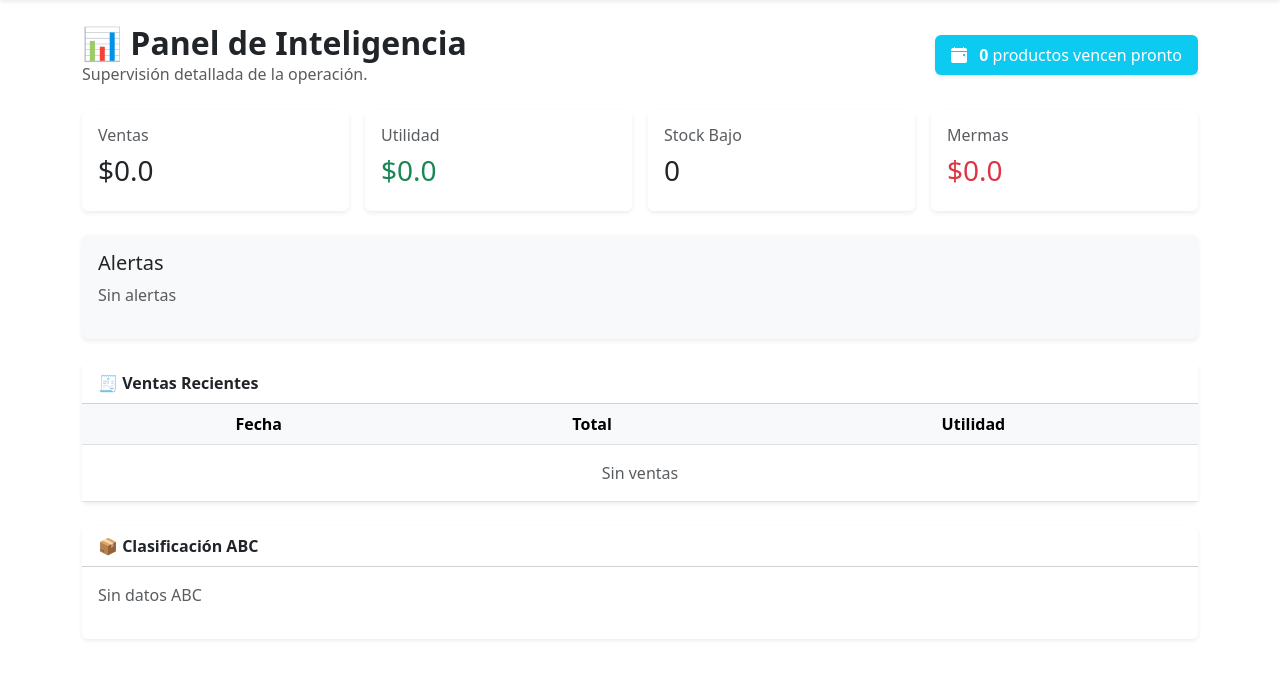
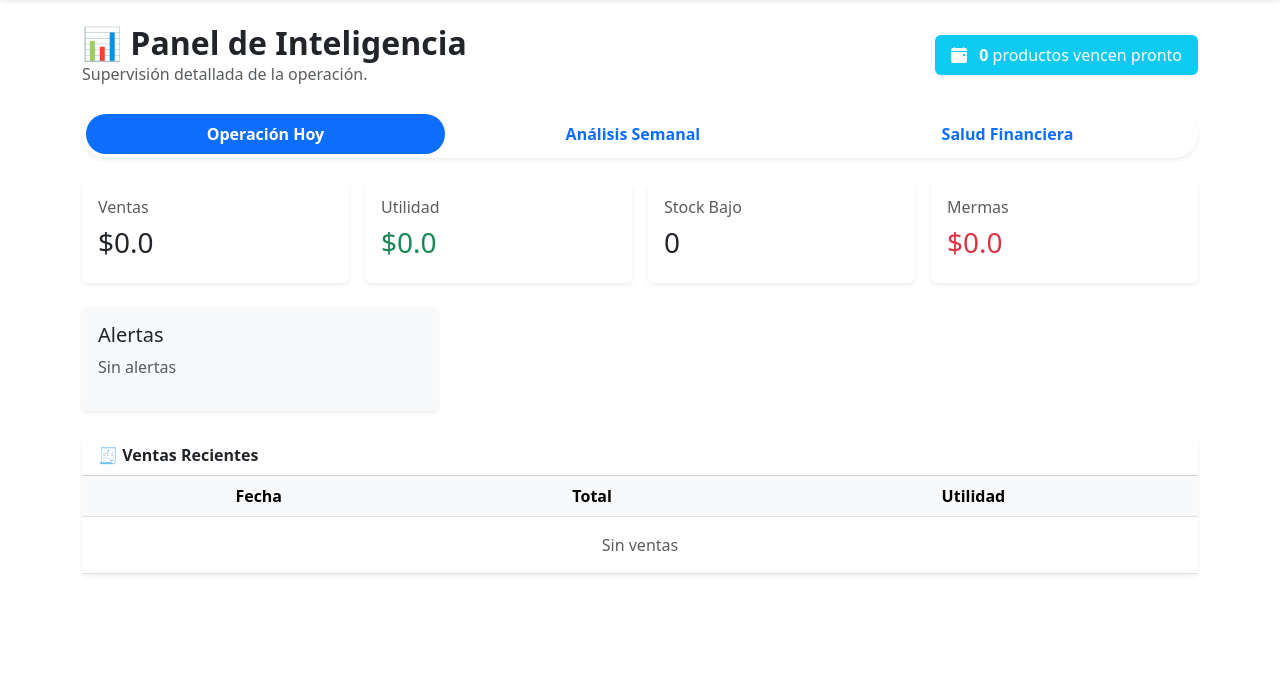
Before and after one commit to Victormanzou/ANDROID, a Flask app: page / in a window 1280 px wide. Shown: the part 56-735 px from the top of the page. Run offline with Flask 3, Linux system fonts and the light colour scheme; data comes from the database, SQL or seed files in the repository.

Commit message:
Actualizar index.html

```diff
--- a/templates/index.html
+++ b/templates/index.html
@@ -21,7 +21,34 @@
     </div>
 </div>
 
+<!-- NAV -->
+<ul class="nav nav-pills nav-fill mb-4 bg-white shadow-sm p-1 rounded-pill">
+
+    <li class="nav-item">
+        <button class="nav-link active rounded-pill fw-bold" data-bs-toggle="pill" data-bs-target="#hoy">
+            Operación Hoy
+        </button>
+    </li>
+
+    <li class="nav-item">
+        <button class="nav-link rounded-pill fw-bold" data-bs-toggle="pill" data-bs-target="#semana">
+            Análisis Semanal
+        </button>
+    </li>
+
+    <li class="nav-item">
+        <button class="nav-link rounded-pill fw-bold" data-bs-toggle="pill" data-bs-target="#finanzas">
+            Salud Financiera
+        </button>
+    </li>
+
+</ul>
+
+<div class="tab-content">
+
 <!-- ================= HOY ================= -->
+<div class="tab-pane fade show active" id="hoy">
+
     <div class="row g-3 mb-4">
 
         <div class="col-md-3">
@@ -61,7 +88,10 @@
     </div>
 
     <!-- ALERTAS -->
-<div class="card shadow-sm border-0 bg-light mb-4">
+    <div class="row g-4">
+
+        <div class="col-lg-4">
+            <div class="card shadow-sm border-0 bg-light">
                 <div class="card-body">
                     <h5>Alertas</h5>
 
@@ -73,11 +103,15 @@
                     {% else %}
                         <p class="text-muted">Sin alertas</p>
                     {% endfor %}
+
+                </div>
             </div>
         </div>
 
-<!-- VENTAS RECIENTES -->
-<div class="card shadow-sm border-0">
+    </div>
+
+    <!-- VENTAS -->
+    <div class="card shadow-sm border-0 mt-4">
         <div class="card-header bg-white fw-bold">
             🧾 Ventas Recientes
         </div>
@@ -113,31 +147,45 @@
         </div>
     </div>
 
-<!-- ABC -->
-<div class="card shadow-sm border-0 mt-4">
-    <div class="card-header bg-white fw-bold">
-        📦 Clasificación ABC
 </div>
 
+<!-- ================= SEMANA ================= -->
+<div class="tab-pane fade" id="semana">
+
+    <div class="card">
         <div class="card-body">
-
-        {% if abc_productos %}
-            {% for p in abc_productos %}
-                <div class="d-flex justify-content-between mb-2">
-                    <span>{{ p.nombre }}</span>
-                    <span class="badge
-                        {% if p.clase == 'A' %}bg-success
-                        {% elif p.clase == 'B' %}bg-warning text-dark
-                        {% else %}bg-danger{% endif %}">
-                        {{ p.clase }}
-                    </span>
+            <canvas id="graficaVentas" height="300"></canvas>
         </div>
-            {% endfor %}
-        {% else %}
-            <p class="text-muted">Sin datos ABC</p>
-        {% endif %}
+    </div>
 
 </div>
+
+<!-- ================= FINANZAS ================= -->
+<div class="tab-pane fade" id="finanzas">
+
+    <div class="card p-4 shadow-sm border-0">
+
+        <h5>💰 Resumen</h5>
+
+        <div class="d-flex justify-content-between">
+            <span>Ingresos</span>
+            <strong>${{ (ingresos or 0) | float | round(2) }}</strong>
+        </div>
+
+        <div class="d-flex justify-content-between">
+            <span>Gastos</span>
+            <strong>${{ (gastos or 0) | float | round(2) }}</strong>
+        </div>
+
+        <div class="d-flex justify-content-between">
+            <span>Utilidad</span>
+            <strong>${{ (utilidad or 0) | float | round(2) }}</strong>
+        </div>
+
+    </div>
+
+</div>
+
 </div>
 
 <!-- MODAL -->
@@ -161,26 +209,4 @@
     </div>
 </div>
 
-<!-- CHARTS -->
-<script src="https://cdn.jsdelivr.net/npm/chart.js"></script>
-
-<script>
-document.addEventListener('DOMContentLoaded', function() {
-
-    new Chart(document.getElementById('graficaVentas'), {
-        type: 'line',
-        data: {
-            labels: ['Lun','Mar','Mie','Jue','Vie','Sab','Dom'],
-            datasets: [{
-                label: 'Ventas',
-                data: {{ reporte_semanal | tojson if reporte_semanal else [0,0,0,0,0,0,0] }},
-                borderColor: '#6366f1',
-                fill: true
-            }]
-        }
-    });
-
-});
-</script>
-
 {% endblock %}
```
Lines whose indentation alone changed are shown as unchanged.
